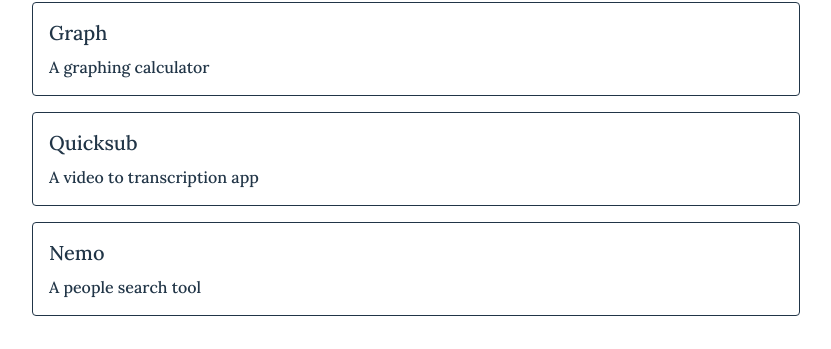
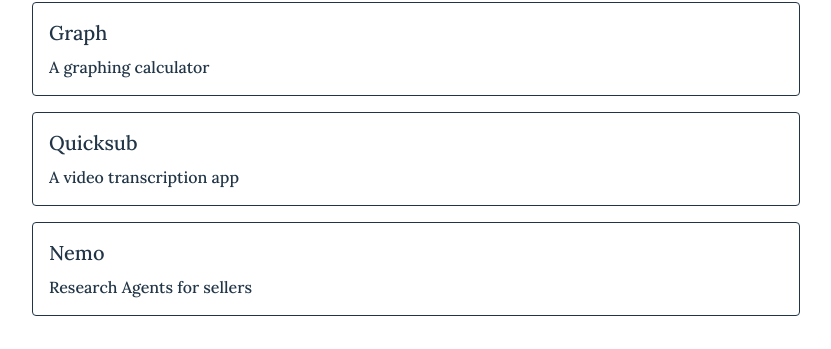
Before and after one commit to joelwashere/jwill, a React (Vite) app: page / in a window 1280 px wide. Shown: the part 327-676 px from the top of the page, without its empty margins (224-1055 px from the left). Built offline with nearby package versions, Linux system fonts and the light colour scheme.

Commit message:
updated copy

```diff
--- a/index.html
+++ b/index.html
@@ -4,7 +4,7 @@
     <meta charset="UTF-8" />
     <link rel="icon" type="image/svg+xml" href="/vite.svg" />
     <meta name="viewport" content="width=device-width, initial-scale=1.0" />
-    <title>J Will</title>
+    <title>Joel Williams</title>
   </head>
   <body>
     <div id="root"></div>
--- a/src/App.tsx
+++ b/src/App.tsx
@@ -48,8 +48,8 @@ function App() {
           <h2 className='text-xl'>Projects</h2>
           <div className='flex flex-col gap-4 mt-2'>
             <Project name={'Graph'} image={''} description='A graphing calculator' link="https://interpretbetter.com/graph" />
-            <Project name={'Quicksub'} image={''} description='A video to transcription app' link="https://quicksub.app" />
-            <Project name={'Nemo'} description='A people search tool' link="#" />
+            <Project name={'Quicksub'} image={''} description='A video transcription app' link="https://quicksub.app" />
+            <Project name={'Nemo'} description='Research Agents for sellers' link="#" />
           </div>
         </div>
       </div>
```
